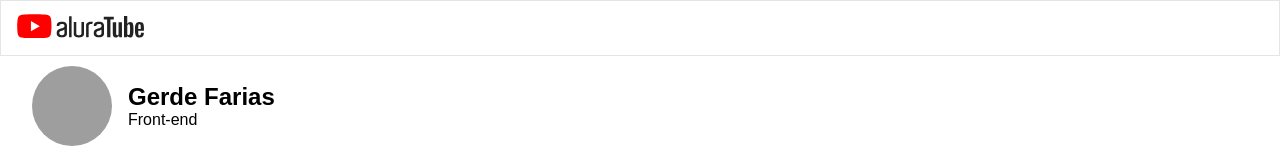
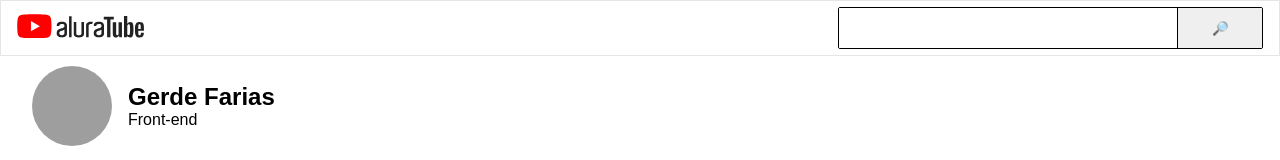
Before and after one commit to gerdefarias/aluratube, a Next.js app: page / in a window 1280 px wide. Shown: the top 160 px of the page. Built offline with nearby package versions, Linux system fonts and the light colour scheme; grey boxes are pictures that could not be loaded.

Commit message:
adicao barra search

```diff
--- /dev/null
+++ b/src/components/Menu/components/Search.js
@@ -0,0 +1,51 @@
+import React, { useState } from "react";
+import styled from "styled-components"
+
+const StyledSearch = styled.div`
+  display: flex;
+  flex-direction: row;
+  border: 1px solid ${({ theme }) => theme.borderBase};
+  max-width: 425px;
+  width: 100%;
+  border-radius: 2px;
+  overflow: hidden;
+
+  input {
+    width: 80%;
+    padding: 4px 6px;
+    border: none;
+    outline: none;
+    color: ${({ theme }) => theme.textColorBase};
+    background-color: ${({ theme }) => theme.backgroundBase};
+  }
+  button {
+    flex: 1;
+    cursor: pointer;
+    border: none;
+    background-color: ${({ theme }) => theme.backgroundLevel2};
+    box-shadow: 0 1px 0 rgb(0 0 0 / 10%);
+    border-left: 1px solid ${({ theme }) => theme.borderBase};
+    width: 40px;
+    height: 40px;
+    @media (min-width: 600px) {
+      width: 64px;
+      height: 40px;
+    }
+  }
+`;
+
+export default function Search() {
+
+    const [ valorDaBusca, setValorDaBusca] = useState("")
+
+    return (
+        <StyledSearch>
+            <input type="text" onChange={(e) =>
+                setValorDaBusca(e.target.value)
+            }/>
+            <button>
+                🔎
+            </button>
+        </StyledSearch>
+    )
+}
--- a/src/components/Menu.js
+++ b/src/components/Menu/index.js
@@ -1,4 +1,5 @@
 import styled from "styled-components";
+import Search from "./components/Search"
 
 const StyledMenu = styled.header`
   display: flex;
@@ -30,6 +31,7 @@ export default function Menu() {
       <div>
         <Logo />
       </div>
+        <Search />
     </StyledMenu>
   );
 }
```
